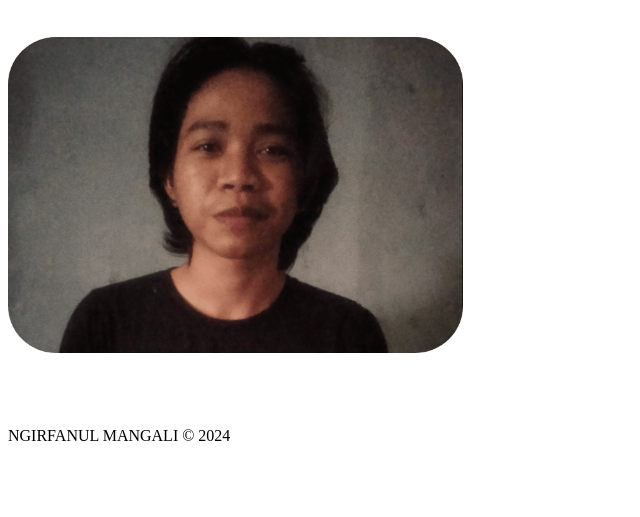
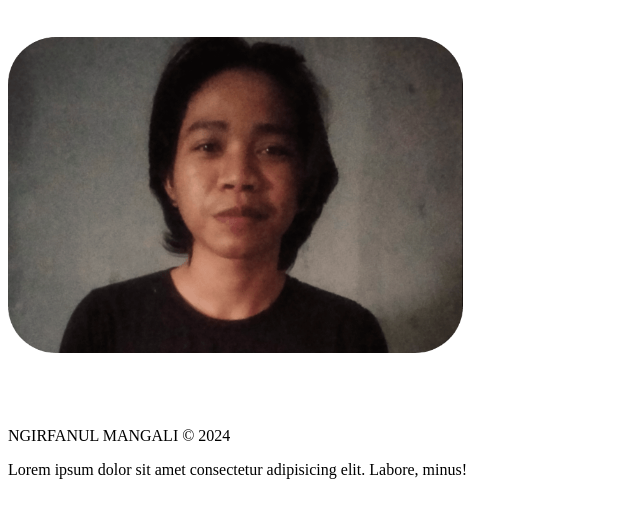
Before and after one commit to NgirfanulMangali/boot-camp, a plain HTML site: page PersonalWebsiteProject/index.html in a window 1280 px wide. Shown: the part 265-782 px from the top of the page, without its empty margins (0-640 px from the left). Drawn offline with Linux system fonts and the light colour scheme.

Commit message:
index.html

```diff
--- a/PersonalWebsiteProject/index.html
+++ b/PersonalWebsiteProject/index.html
@@ -19,5 +19,6 @@
     <img src="images/fanul.png" alt="fotohomepage" style="width: 455px;height: 316px;">
     <br><br><br><br>
         <p>NGIRFANUL MANGALI  &copy; 2024</p>
+    <p>Lorem ipsum dolor sit amet consectetur adipisicing elit. Labore, minus!</p>
 </body>
 </html>
```
Also changed, not shown: 13 other files.
